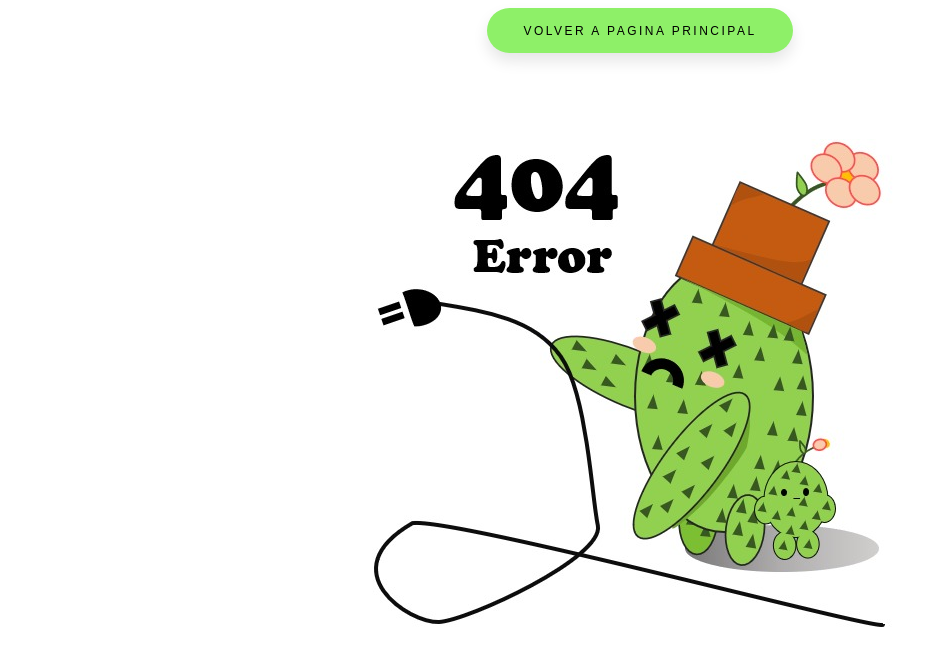
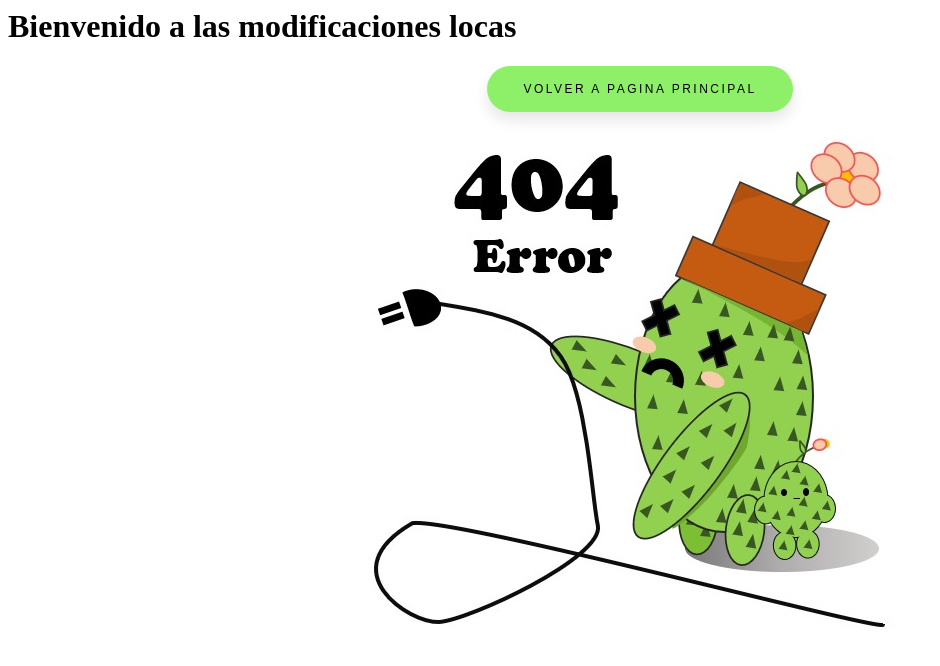
Before and after one commit to NayeliSoS/VisualRepo, a plain HTML site: page 404.html in a window 1280 px wide. Shown: the whole page, without its empty margins (0-940 px from the left). Drawn offline with Linux system fonts and the light colour scheme.

Commit message:
Cambios en el reespaldo

```diff
--- a/404.html
+++ b/404.html
@@ -7,7 +7,7 @@
     <link rel="stylesheet" href="estilos.css">
 </head>
 <body class="er">
-
+    <h1>Bienvenido a las modificaciones locas</h1>
     <header>  <center> <a href="/index.html"><button class="home">Volver a Pagina principal</button></a></center></header>
 
 
```
